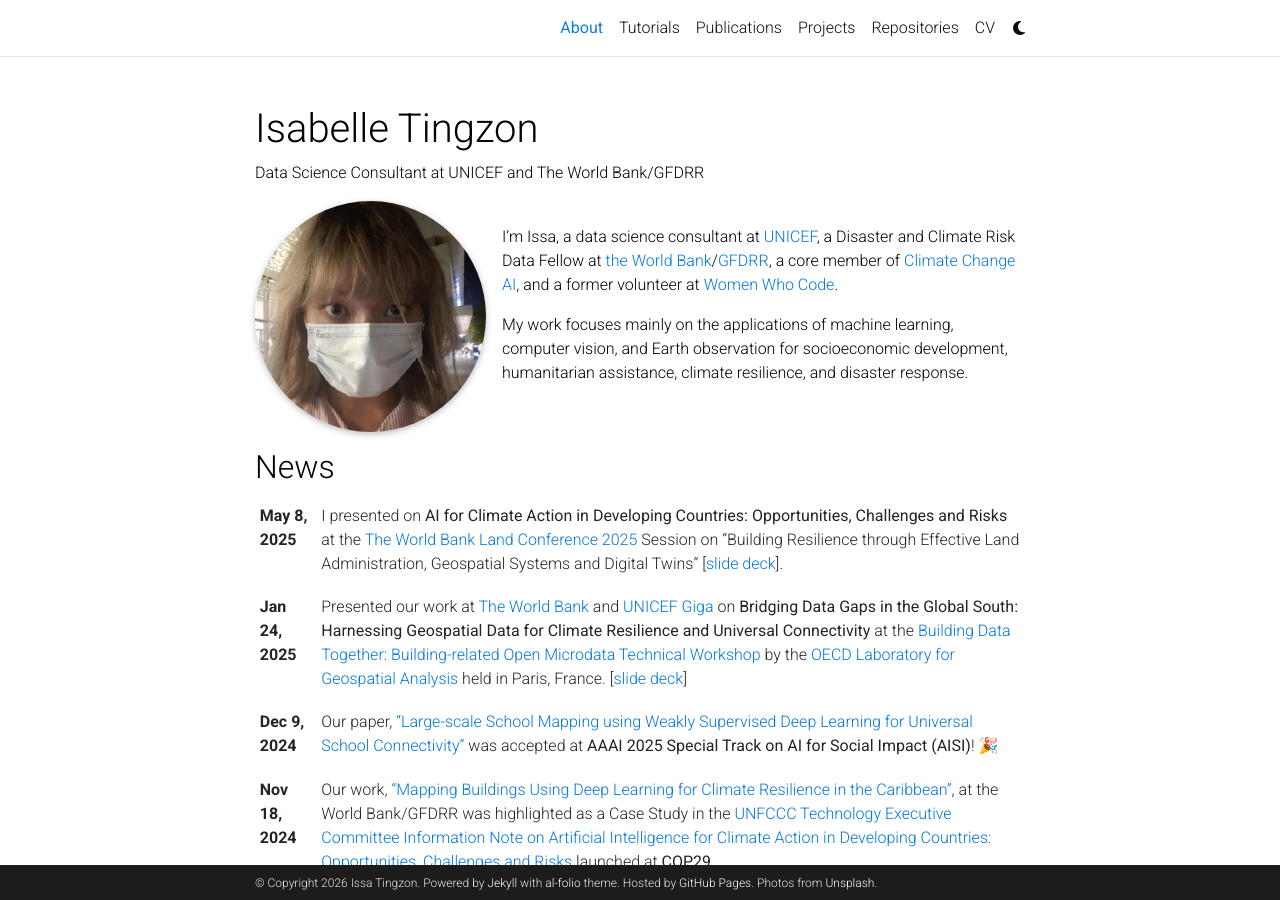
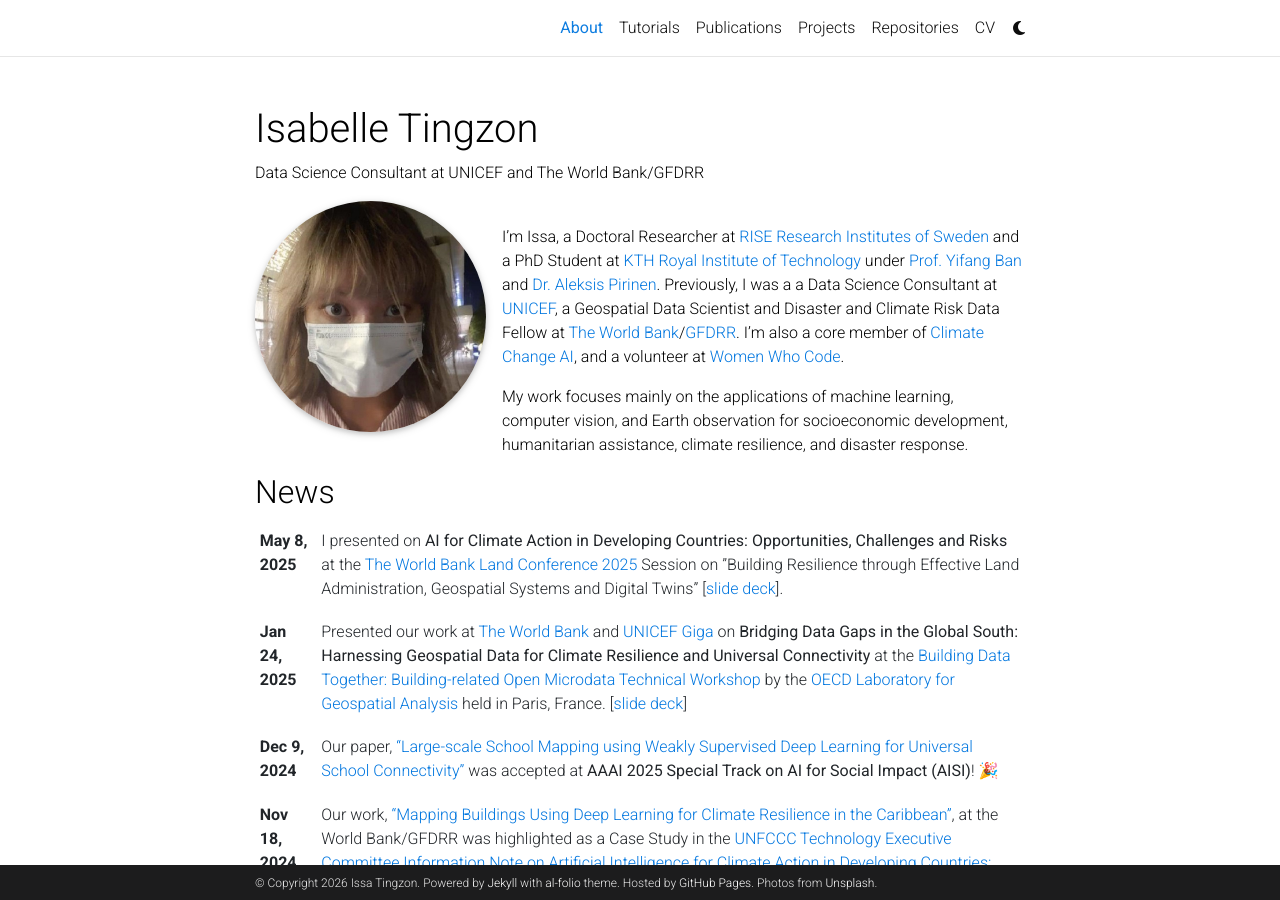
Before and after one commit to issa-tingzon/issa-tingzon.github.io, a Jekyll site: the page built from _pages/about.md, in a window 1280 px wide and 900 px high. Built offline with Jekyll 4.4.1, drawn with Linux system fonts in a browser that asks for light colours; full-size pictures stand in for the smaller copies a plugin makes; comment, search, counter and statistics services are not loaded; a style sheet for code colours, icons or effects is not loaded.

Commit message:
Update about.md

```diff
--- a/_pages/about.md
+++ b/_pages/about.md
@@ -16,6 +16,6 @@
 social: true  # includes social icons at the bottom of the page
 ---
 <br>
-I'm Issa, a data science consultant at <a href='https://www.unicef.org/'>UNICEF</a>, a Disaster and Climate Risk Data Fellow at <a href='https://www.worldbank.org/en/home'>the World Bank</a>/<a href='https://www.gfdrr.org/en'>GFDRR</a>, a core member of <a href='https://www.climatechange.ai/'>Climate Change AI</a>, and a former volunteer at <a href="https://www.womenwhocode.com/">Women Who Code</a>.
+I'm Issa, a Doctoral Researcher at <a href='https://www.ri.se/en'>RISE Research Institutes of Sweden</a> and a PhD Student at <a href='http://kth.se/'>KTH Royal Institute of Technology</a> under <a href='https://www.kth.se/profile/yifang'>Prof. Yifang Ban</a> and <a href='https://aleksispi.github.io/'>Dr. Aleksis Pirinen</a>. Previously, I was a a Data Science Consultant at <a href='https://www.unicef.org/'>UNICEF</a>, a Geospatial Data Scientist and Disaster and Climate Risk Data Fellow at <a href='https://www.worldbank.org/en/home'>The World Bank</a>/<a href='https://www.gfdrr.org/en'>GFDRR</a>. I'm also a core member of <a href='https://www.climatechange.ai/'>Climate Change AI</a>, and a volunteer at <a href="https://www.womenwhocode.com/">Women Who Code</a>.
 
 My work focuses mainly on the applications of machine learning, computer vision, and Earth observation for socioeconomic development, humanitarian assistance, climate resilience, and disaster response.
```
